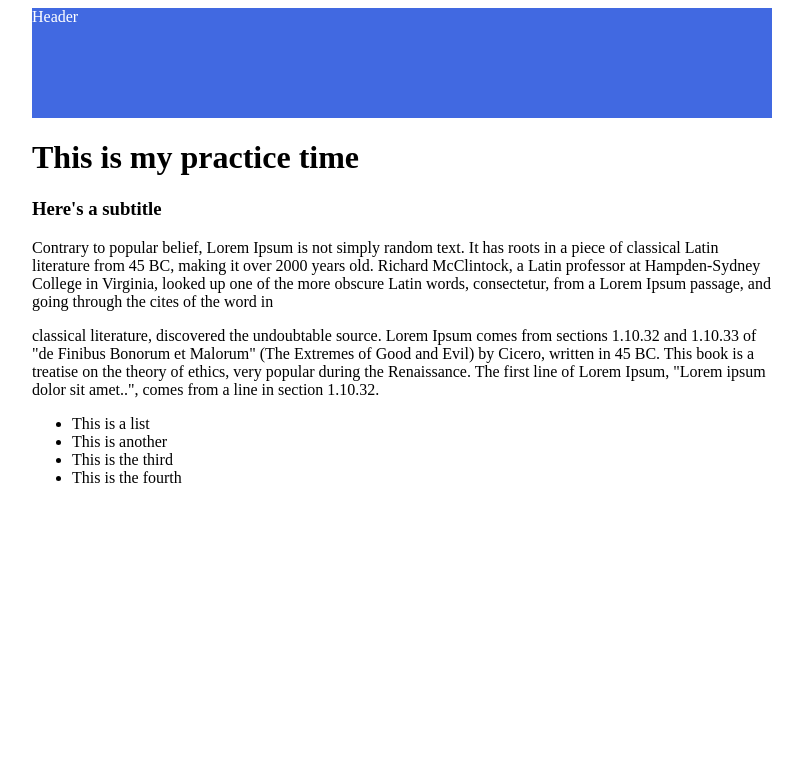
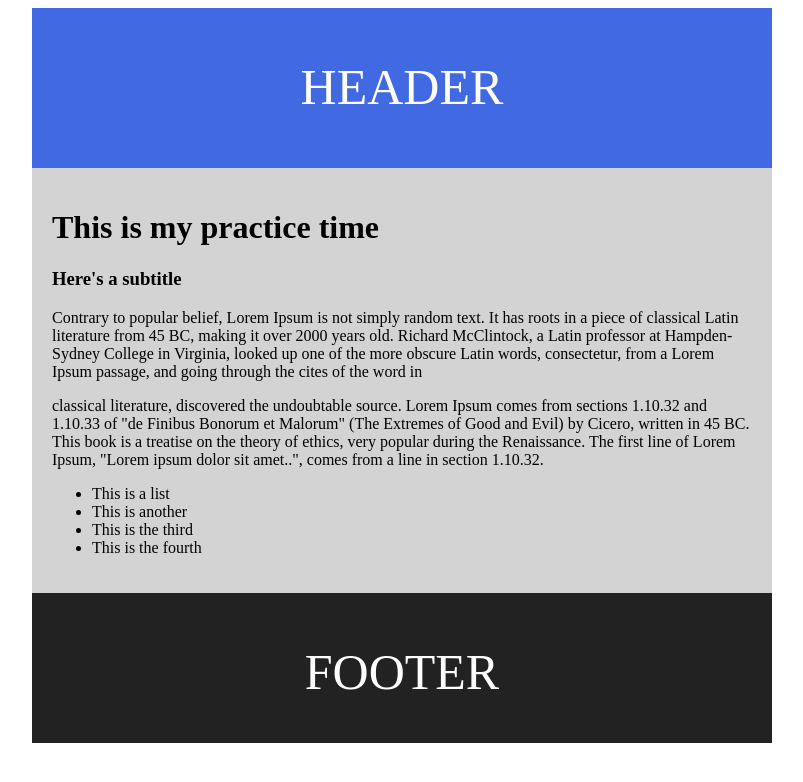
Before and after one commit to raqueezy/codingclass, a plain HTML site: page css_practice.html in a window 1280 px wide. Shown: the whole page, without its empty margins (238-1041 px from the left). Drawn offline with Linux system fonts and the light colour scheme.

Commit message:
new style

```diff
--- a/css/style.css
+++ b/css/style.css
@@ -8,5 +8,21 @@
 	height: 110px;
     color: #fff;
     background: royalblue;
+}
+.main-content {
+	padding: 20px;
+	background-color: lightgray;
+}
 
+.main-footer {
+	height: 100px;
+	color: #fff;
+	background: #222;
 }
+
+.base {
+	padding-top: 50px;
+	color: #fff;
+	text-align: center;
+	font-size: 50px;
+}
--- a/css_practice.html
+++ b/css_practice.html
@@ -7,9 +7,10 @@
   </head>
   <body>
     <div class="container">
-  <header class="main-header">
-  	Header
+      <header class="main-header base">
+  	   HEADER
       </header>
+    <div class="main-content">
       <h1>This is my practice time</h1>
 
       <h3>Here's a subtitle</h3>
@@ -25,6 +26,10 @@
         <li>This is the third</li>
         <li>This is the fourth</li>
       </ul>
-</div>
+    </div><!-- end div.main-content -->
+    <footer class="main-footer base">
+      FOOTER
+    </footer>
+    </div><!-- end div.container -->
   </body>
 </html>
```
Also changed, not shown: 1 other file. Lines whose indentation alone changed are shown as unchanged.
